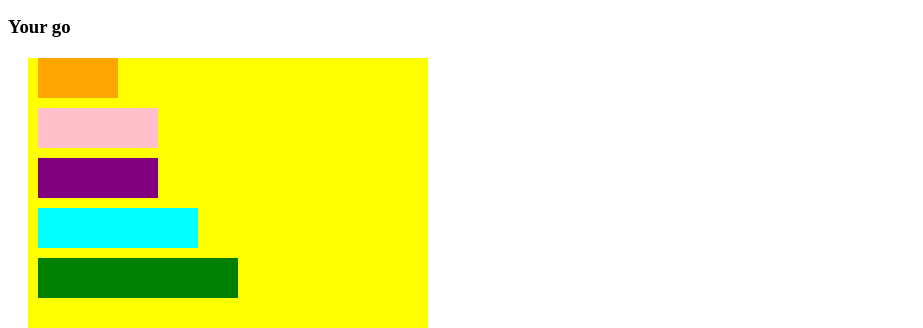
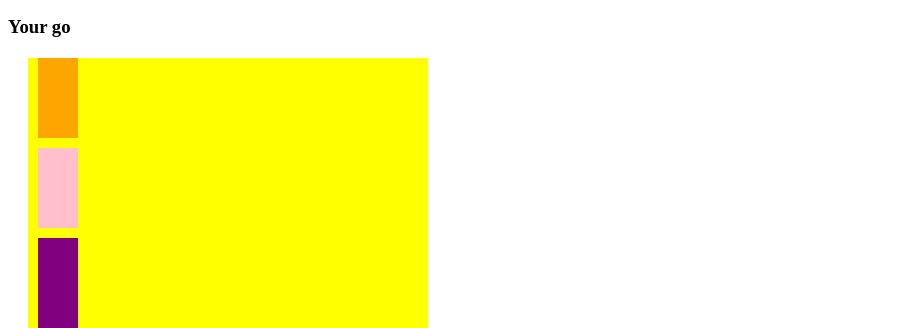
Before and after one commit to Nikolaj110/Battleships, a plain HTML site: page index.html in a window 1280 px wide. Both pictures are taken after a click on the button "Rotate Your Ships". Shown: the part 472-800 px from the top of the page, without its empty margins (0-923 px from the left). Drawn offline with Linux system fonts and the light colour scheme.

Commit message:
Fixade roteringen för alla båtar och fixade en tidigare bugg

```diff
--- a/javascript.js
+++ b/javascript.js
@@ -117,35 +117,35 @@ document.addEventListener('DOMContentLoaded', () =>{
     {
          name: 'destroyer',
          directions:[
-             [0, 1]
+             [0, 1],
              [0, width]
          ]
     },
     {
          name: 'submarine',
          directions:[
-             [0, 1, 2]
+             [0, 1, 2],
              [0, width, width*2]
          ]
     },
     {
         name: 'cruiser',
         directions:[
-             [0, 1, 2]
+             [0, 1, 2],
              [0, width, width*2]
          ]
     },
     {
         name: 'battleship',
         directions:[
-             [0, 1, 2, 3]
+             [0, 1, 2, 3],
              [0, width, width*2, width*3]
         ]
     },
     {
         name:'carrier',
         directions: [
-             [0, 1, 2, 3, 4]
+             [0, 1, 2, 3, 4],
              [0, width, width*2, width*3, width*4]
         ]
     }
@@ -178,10 +178,10 @@ document.addEventListener('DOMContentLoaded', () =>{
  function rotate(){
      if(isHorizontal){
          destroyer.classList.toggle('destroyer-container-vertical')
-         submarine.classList.toggle('destroyer-container-vertical')
-         cruiser.classList.toggle('destroyer-container-vertical')
-         battleship.classList.toggle('destroyer-container-vertical')
-         carrier.classList.toggle('destroyer-container-vertical')
+         submarine.classList.toggle('submarine-container-vertical')
+         cruiser.classList.toggle('cruiser-container-vertical')
+         battleship.classList.toggle('battleship-container-vertical')
+         carrier.classList.toggle('carrier-container-vertical')
          isHorizontal = false
      }
  }
--- a/style.css
+++ b/style.css
@@ -98,15 +98,6 @@ header{
     display: flex;
 }
 
-.destroyer-container-vertical{
-    width: 40px;
-    height: 80px;
-    background-color: orange;
-    margin: 10px;
-    display: flex;
-    flex-wrap: wrap;
-}
-
 .submarine-container{
     width: 120px;
     height: 40px;
@@ -139,6 +130,54 @@ header{
     display: flex;
 }
 
+
+.destroyer-container-vertical{
+    width: 40px;
+    height: 80px;
+    background-color: orange;
+    margin: 10px;
+    display: flex;
+    flex-wrap: wrap;
+}
+
+.submarine-container-vertical{
+    width: 40px;
+    height: 80px;
+    background-color: pink;
+    margin: 10px;
+    display: flex;
+    flex-wrap: wrap;
+}
+
+.cruiser-container-vertical{
+    width: 40px;
+    height: 120px;
+    background-color: purple;
+    margin: 10px;
+    display: flex;
+    flex-wrap: wrap;
+}
+
+.battleship-container-vertical{
+    width: 40px;
+    height: 160px;
+    background-color: aqua;
+    margin: 10px;
+    display: flex;
+    flex-wrap: wrap;
+}
+
+.carrier-container-vertical{
+    width: 40px;
+    height: 200px;
+    background-color: green;
+    margin: 10px;
+    display: flex;
+    flex-wrap: wrap;
+}
+
+
+
 .ship div{
     width: 40px;
     height: 40px;
```
